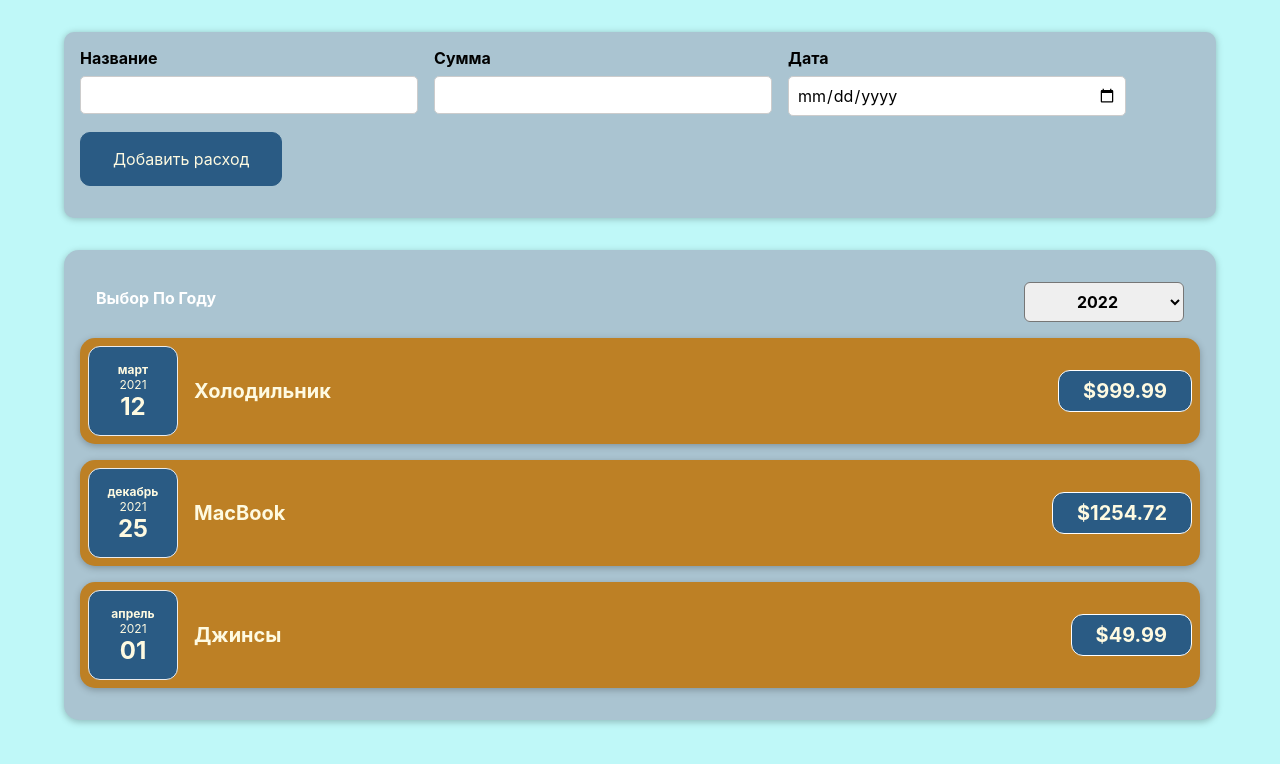
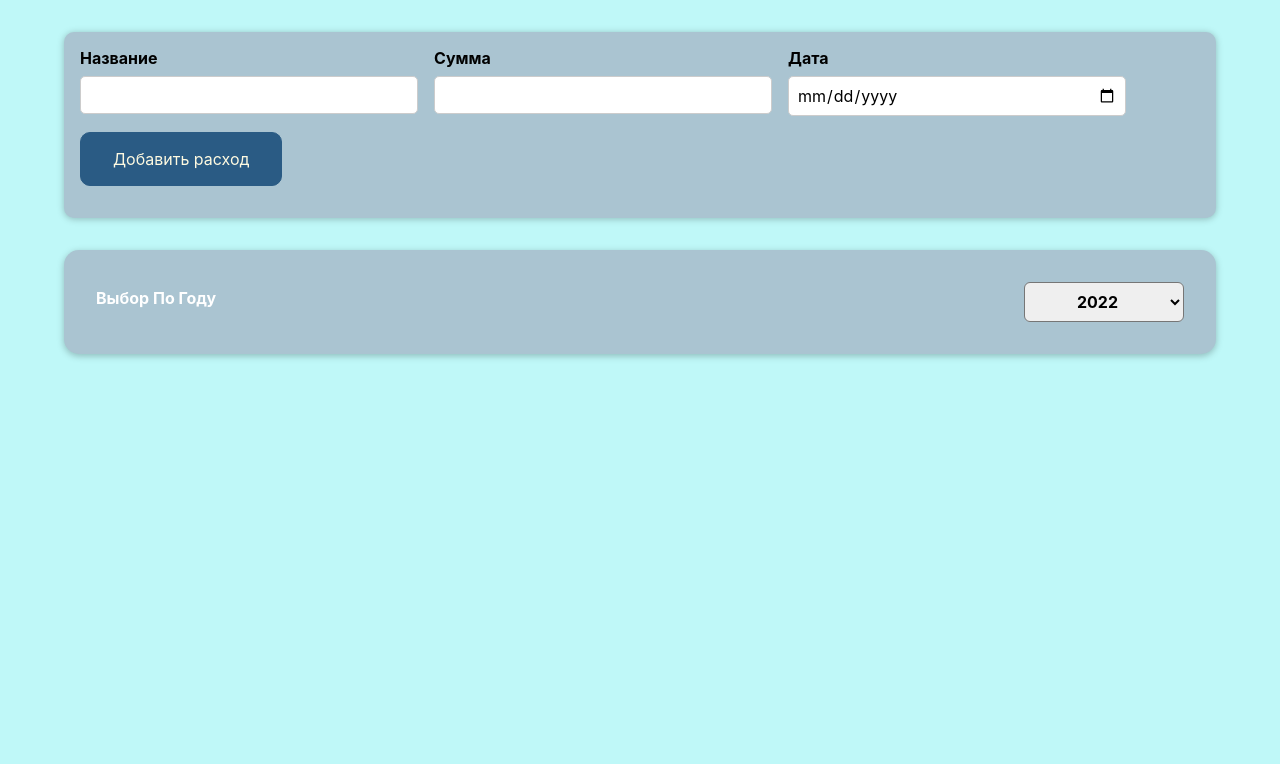
Before and after one commit to vlgrinenko/react-course-app, a React (Create React App) app: page / in a window 1280 px wide. Shown: the top 764 px of the page. Built offline with nearby package versions, Linux system fonts and the light colour scheme.

Commit message:
feat: add filteredCosts

```diff
--- a/src/components/Costs/Costs.js
+++ b/src/components/Costs/Costs.js
@@ -11,12 +11,17 @@ const Costs = (props) => {
     setSelectedYear(year);
   };
 
+  const filteredCosts = props.costs.filter((cost) => {
+    return cost.date.getFullYear().toString() === selectedYear;
+  });
+
   return (
     <div>
       <Card className='costs'>
         <CostsFilter year={selectedYear} onChangeYear={yearChangeHandler} />
-        {props.costs.map((cost) => (
+        {filteredCosts.map((cost) => (
           <CostItem
+            key={cost.id}
             date={cost.date}
             description={cost.description}
             amount={cost.amount}
```
